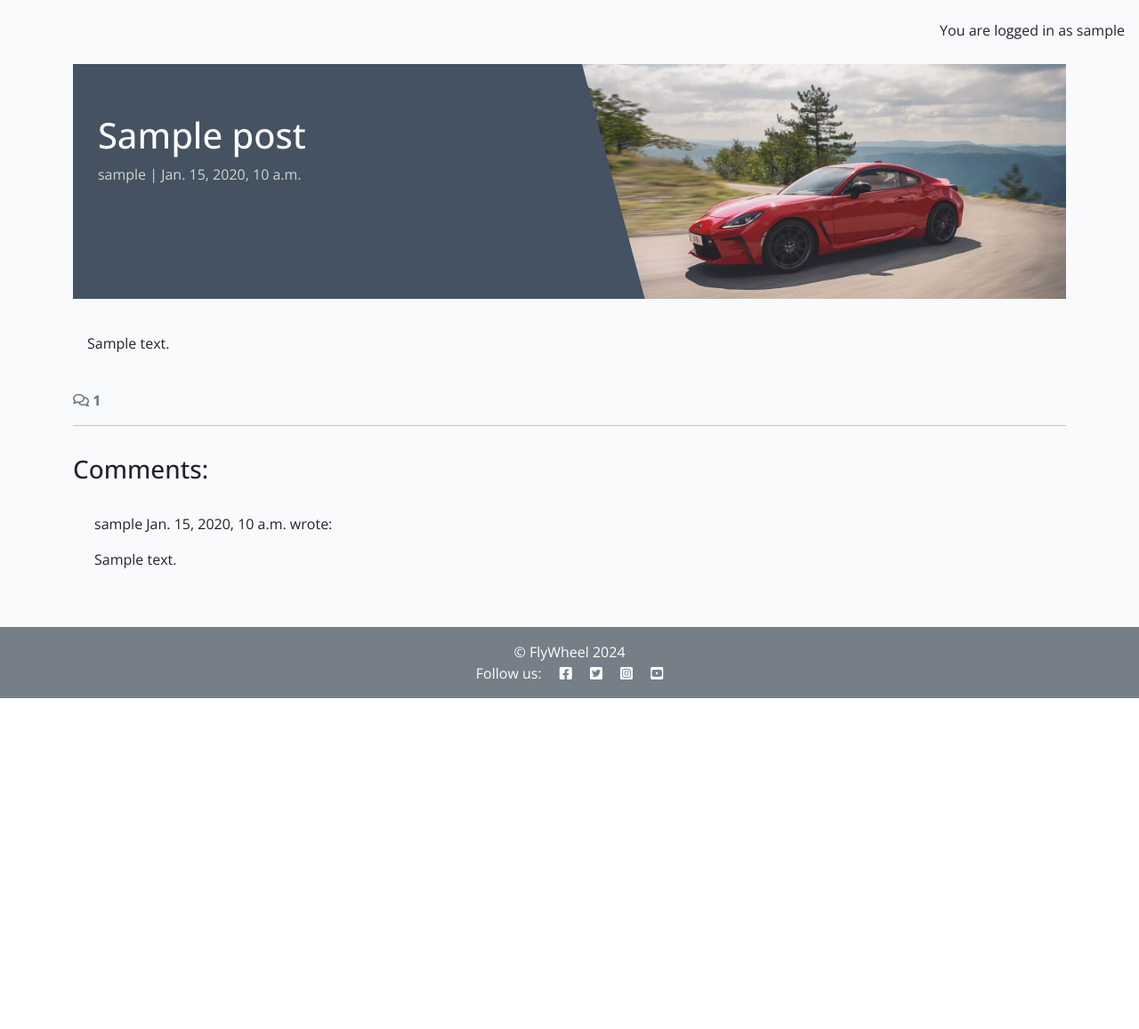
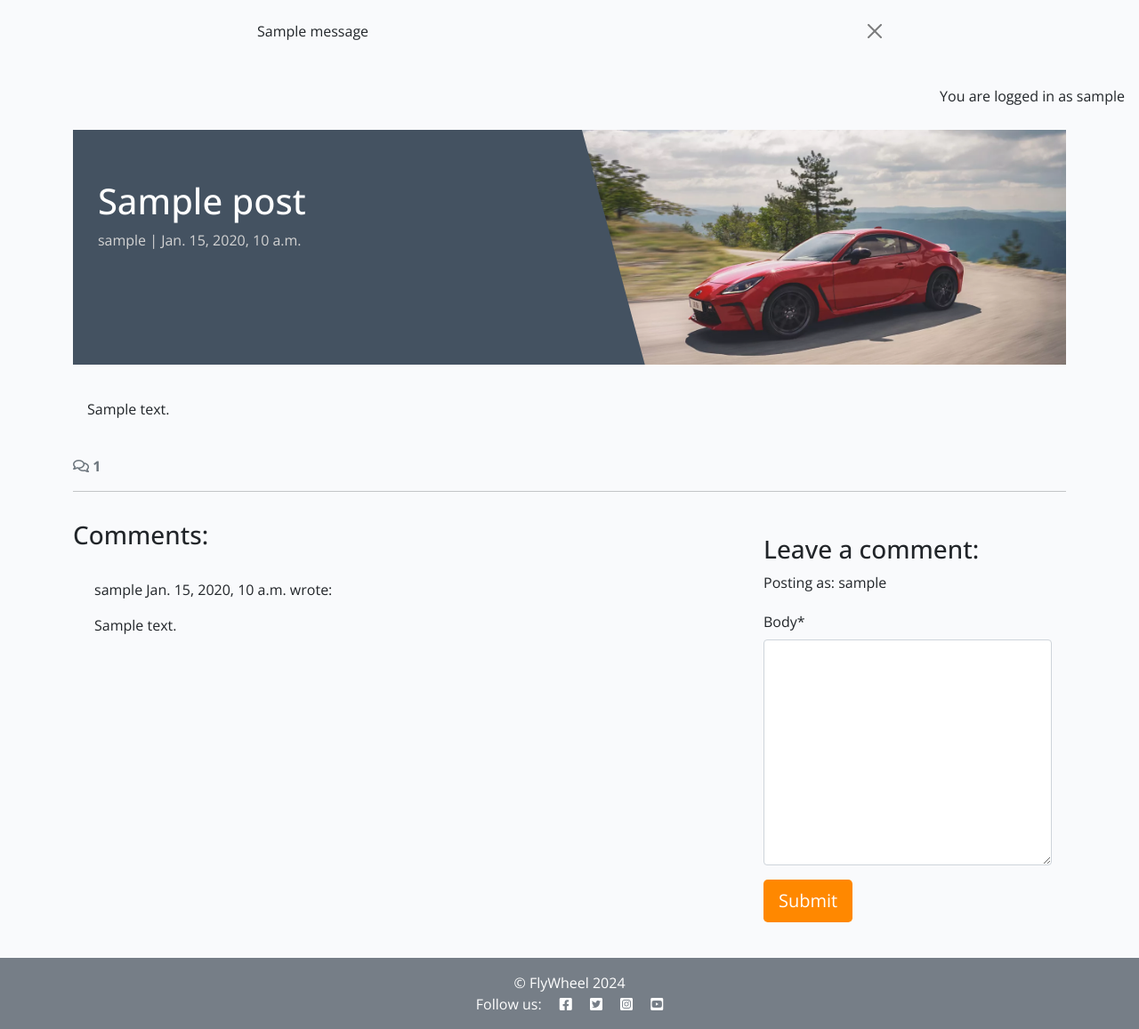
Before and after one commit to jonnybroughton/project-portfolio-4, a Django app: a page that uses templates/base.html in a window 1280 px wide. Shown: the part 112-1269 px from the top of the page at 89% size. Before the commit the page ends 897 px from the top, so only its background shows below. Run offline with Django 4.2, Linux system fonts and the light colour scheme; a user stored in the database is signed in; tables that the repository leaves empty hold one stand-in row (values such as "Sample post"); one stand-in notice (Sample message) is shown; some libraries are stand-ins or nearby versions.

Commit message:
allow user to add comments and notify them of their action

```diff
--- a/flywheel/settings.py
+++ b/flywheel/settings.py
@@ -46,6 +46,8 @@ INSTALLED_APPS = [
     'allauth',
     'allauth.account',
     'allauth.socialaccount',
+    'crispy_forms',
+    'crispy_bootstrap5',
     'django_summernote',
     'news',
 ]
@@ -53,6 +55,9 @@ INSTALLED_APPS = [
 SITE_ID = 1
 LOGIN_REDIRECT_URL = '/'
 LOGOUT_REDIRECT_URL = '/'
+
+CRISPY_ALLOWED_TEMPLATE_PACKS = "bootstrap5"
+CRISPY_TEMPLATE_PACK = "bootstrap5"
 
 MIDDLEWARE = [
     'django.middleware.security.SecurityMiddleware',
--- /dev/null
+++ b/news/forms.py
@@ -0,0 +1,8 @@
+from .models import Comment
+from django import forms
+
+
+class CommentForm(forms.ModelForm):
+    class Meta:
+        model = Comment
+        fields = ('body',)
--- a/news/templates/news/post_detail.html
+++ b/news/templates/news/post_detail.html
@@ -1,6 +1,8 @@
-{% extends 'base.html' %} {% block content %}
+{% extends 'base.html' %}
 {% load static %}
+{% load crispy_forms_tags %}
 
+{% block content %}
 <div class="masthead">
     <div class="container">
         <div class="row g-0">
@@ -70,6 +72,24 @@
         {% endfor %}
       </div>
     </div>
+    <!-- Creating New Comments -->
+    <div class="col-md-4 card mb-4 mt-3">
+        <div class="card-body">
+          {% if user.is_authenticated %}
+          <h3>Leave a comment:</h3>
+          <p>Posting as: {{ user.username }}</p>
+          <form id="commentForm" method="post"
+            style="margin-top: 1.3em;">
+            {{ comment_form | crispy }}
+            {% csrf_token %}
+            <button id="submitButton" type="submit"
+              class="btn btn-signup btn-lg">Submit</button>
+          </form>
+          {% else %}
+          <p>Log in to leave a comment</p>
+          {% endif %}
+        </div>
+      </div>
   </div>
 </div>
 
--- a/news/views.py
+++ b/news/views.py
@@ -1,6 +1,10 @@
 from django.shortcuts import render, get_object_or_404
 from django.views import generic
+from django.contrib import messages
 from .models import Post
+from .forms import CommentForm
+
+
 # Create your views here.
 class PostList(generic.ListView):
     queryset = Post.objects.all().order_by("-created_on").filter(status=1)
@@ -25,6 +29,20 @@ def post_detail(request, slug):
     post = get_object_or_404(queryset, slug=slug)
     comments = post.comments.all().order_by("-created_on")
     comment_count = post.comments.filter(approved=True).count()
+    if request.method == "POST":
+        comment_form = CommentForm(data=request.POST)
+        if comment_form.is_valid():
+            comment = comment_form.save(commit=False)
+            comment.author = request.user
+            comment.post = post
+            comment.save()
+            messages.add_message(
+                request, messages.SUCCESS,
+                'Comment submitted and awaiting approval'
+            )
+
+    comment_form = CommentForm()
+
 
     return render(
         request,
@@ -33,5 +51,6 @@ def post_detail(request, slug):
             "post": post,
             "comments": comments,
             "comment_count": comment_count,
+            "comment_form": comment_form,
         }
     )
--- a/requirements.txt
+++ b/requirements.txt
@@ -1,7 +1,9 @@
 asgiref==3.8.1
+crispy-bootstrap5==0.7
 dj-database-url==0.5.0
 Django==4.2.16
 django-allauth==0.57.2
+django-crispy-forms==2.3
 django-summernote==0.8.20.0
 gunicorn==20.1.0
 oauthlib==3.2.2
--- a/templates/base.html
+++ b/templates/base.html
@@ -73,7 +73,20 @@
             </div>
         </div>
     </nav>
-
+    <!-- displaying Django messages -->
+    <div class="container">
+        <div class="row">
+            <div class="col-md-8 offset-md-2">
+                {% for message in messages %}
+                <div class="alert {{ message.tags }} alert-dismissible
+          fade show" id="msg" role="alert">
+                    {{ message | safe }}
+                    <button type="button" class="btn-close" data-bs-dismiss="alert" aria-label="Close"></button>
+                </div>
+                {% endfor %}
+            </div>
+        </div>
+    </div>
     <main class="flex-shrink-0 main-bg">
         {% if user.is_authenticated %}
         <p class="text-end m-3">You are logged in as {{ user }}</p>
```
